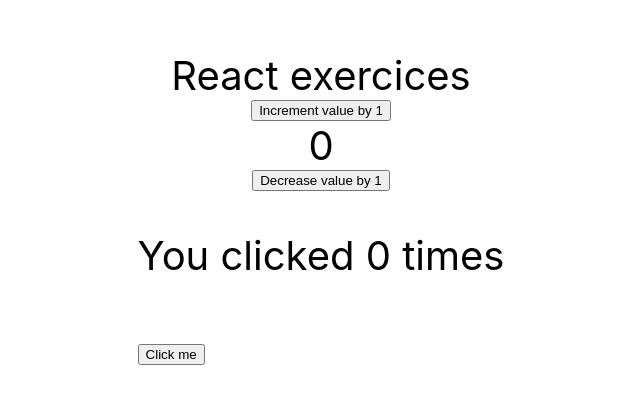
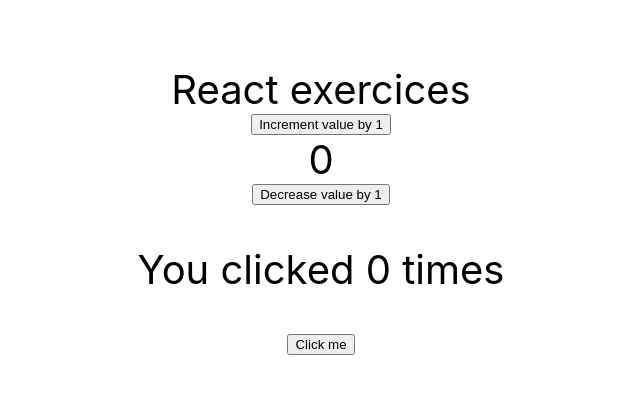
Before and after one commit to BobliHH/exercitiiReact, a React (Create React App) app: page / in a window 1280 px wide. Shown: the part 190-594 px from the top of the page, without its empty margins (319-959 px from the left). Built offline with nearby package versions, Linux system fonts and the light colour scheme.

Commit message:
refactored counter and ChangeValue funtions

```diff
--- a/src/components/App.jsx
+++ b/src/components/App.jsx
@@ -1,13 +1,12 @@
 import { useState } from 'react';
 import { useEffect } from 'react';
+import { Counter } from './buttons/counter';
+import { ChangeValue } from './buttons/changeValue';
 
 
 export const App = () => {
-  const [value, setValue] = useState(0);
-  const [value1, setValue1] = useState(0);
-  const [username, setUsername] = useState('');
-  const [todos, setTodos] = useState([{ text: 'Learn hooks' }]);
-  const [isModalOpen, setIsModalOpen] = useState(false);
+
+  const [value1] = useState(0);
   useEffect(() => {
     document.title = `You clicked ${value1} times`;
   });
@@ -24,20 +23,9 @@
       }}
     >
       React exercices
-      <div className="container">
-        <button type="button" onClick={() => setValue(value + 1)}>
-          Increment value by 1
-        </button>
+      <ChangeValue />
+      <Counter />
 
-        {value}
-        <button type="button" onClick={() => setValue(value - 1)}>
-          Decrease value by 1
-        </button>
-      </div>
-      <div>
-        <p>You clicked {value1} times</p>
-        <button onClick={() => setValue1(value1 + 1)}>Click me</button>
-      </div>
     </div>
   );
 };
--- /dev/null
+++ b/src/components/buttons/changeValue.jsx
@@ -0,0 +1,15 @@
+import { useState } from 'react';
+export const ChangeValue = () => {
+  const [value, setValue] = useState(0);
+  return (
+    <div className="container">
+      <button type="button" onClick={() => setValue(value + 1)}>
+        Increment value by 1
+      </button>
+      {value}
+      <button type="button" onClick={() => setValue(value - 1)}>
+        Decrease value by 1
+      </button>
+    </div>
+  );
+};
--- /dev/null
+++ b/src/components/buttons/counter.jsx
@@ -0,0 +1,10 @@
+import { useState } from 'react';
+
+export const Counter = () => {
+    const [value1, setValue1] = useState(0);
+    return (<div className="container">
+        <p>You clicked {value1} times</p>
+        <button onClick={() => setValue1(value1 + 1)}>Click me</button>
+    </div>);
+
+};
```
